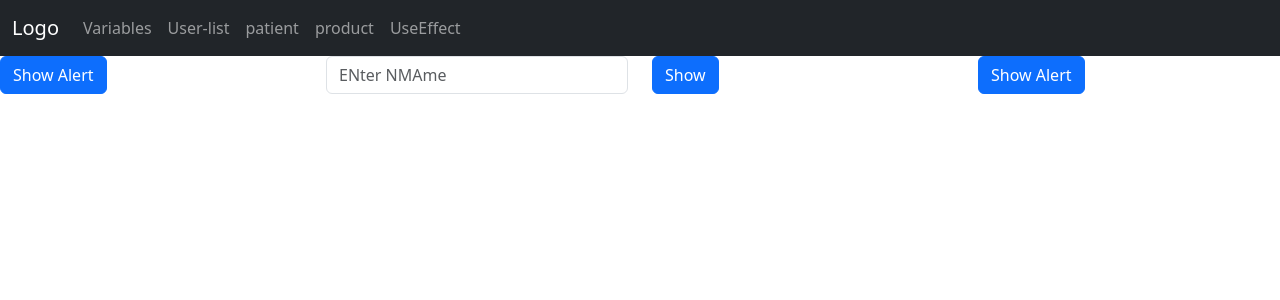
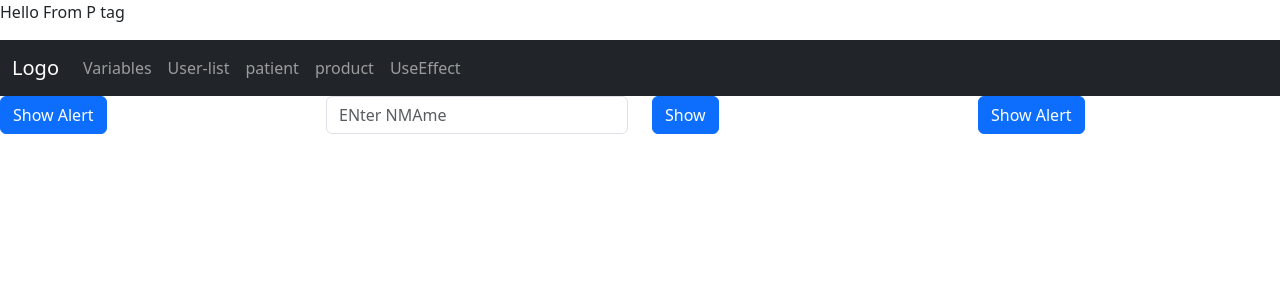
Before and after one commit to CodeFisrt/reactb23, a React (Create React App) app: page / in a window 1280 px wide. Shown: the top 300 px of the page. Built offline with nearby package versions, Linux system fonts and the light colour scheme.

Commit message:
p tag added

```diff
--- a/src/App.js
+++ b/src/App.js
@@ -20,6 +20,7 @@ import UseEffectTest from './topics/UseEffectTest';
 function App() {
   return (
     <div className=''>
+      <p>Hello From P tag</p>
       <BrowserRouter>
         <nav className="navbar navbar-expand-sm bg-dark navbar-dark">
           <div className="container-fluid">
```
